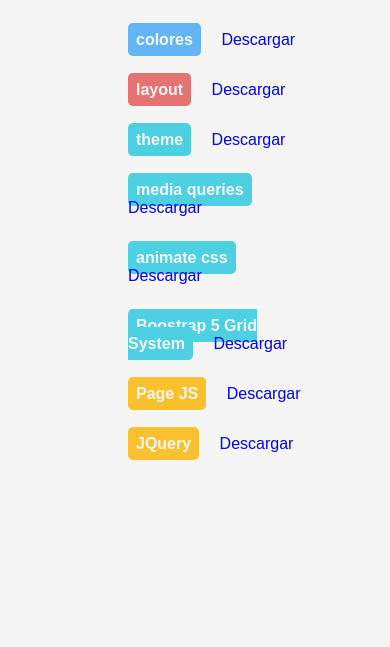
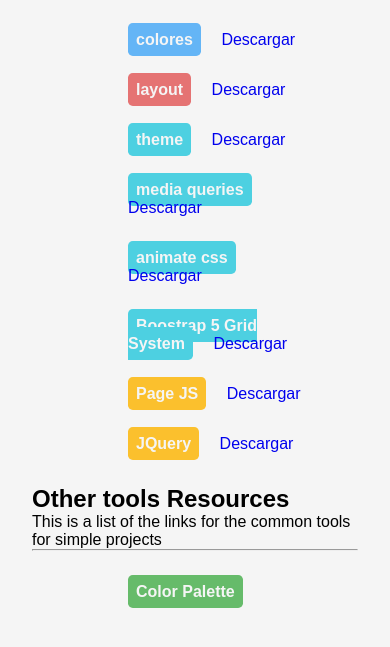
Before and after one commit to Cristian021195/resources, a plain HTML site: page index.html in a window 390 px wide. Shown: the part 163-810 px from the top of the page. Drawn offline with Linux system fonts and the light colour scheme.

Commit message:
cambios en layout responsive resource y agregada seccion de herramientas extras

```diff
--- a/index.html
+++ b/index.html
@@ -88,6 +88,20 @@
                     </li>
                 </ul>
             </article>
+
+
+
+        </section>
+
+        <section>
+            <h1>Other tools Resources</h1>
+            <p>This is a list of the links for the common tools for simple projects</p>
+            <hr>
+            <ul>
+                <li>
+                    <a href="https://cristian021195.github.io/color-palette/" target="_blank" class="btn p-2 text-grey-1 bg-green-4">Color Palette</a>
+                </li>
+            </ul>
         </section>
 
     </main>
```
Also changed, not shown: css/media-queries.css (+7 -1 lines), 1 other file.
